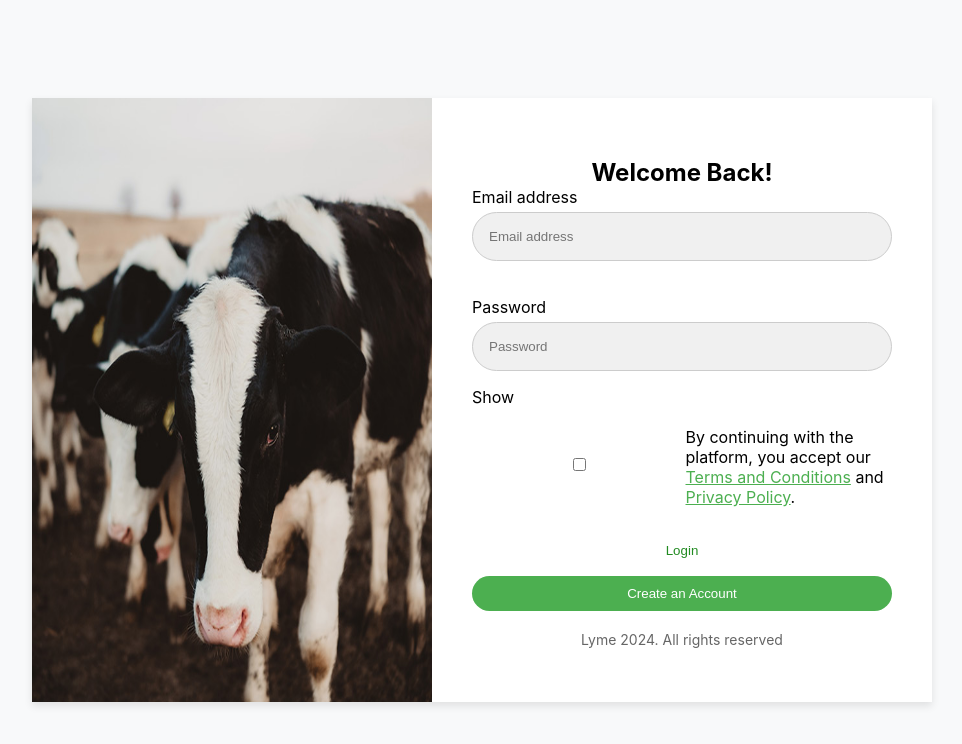
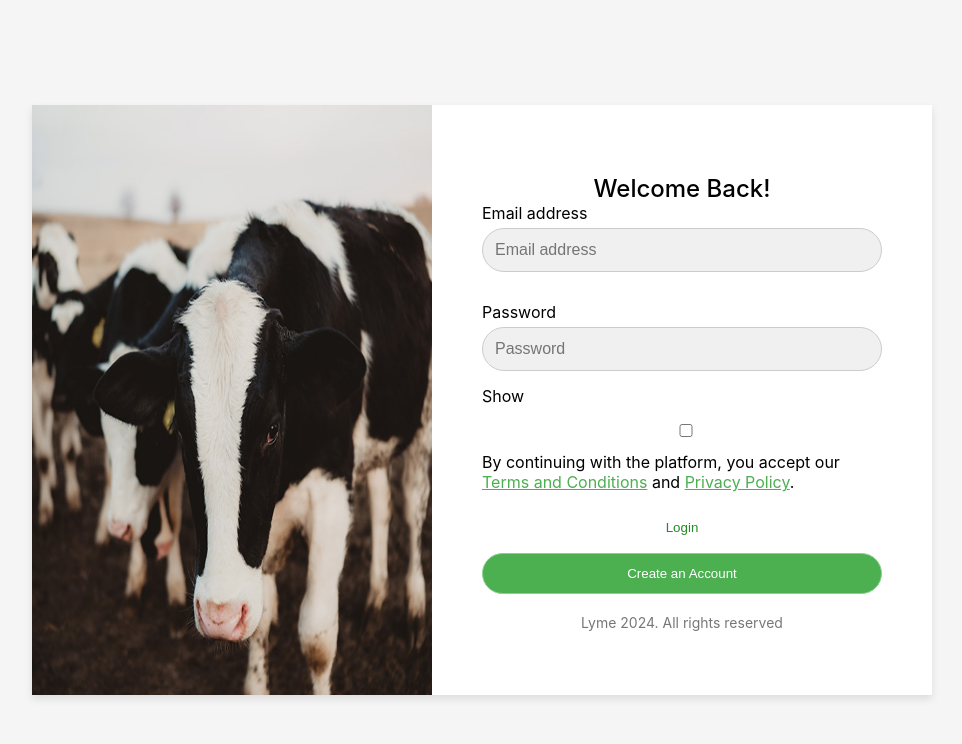
Before and after one commit to Thulani54/lyme-frontend, a React (Vite) app: page /LoginPage in a window 1280 px wide. Shown: the top 744 px of the page, without its empty margins (158-1120 px from the left). Built offline with nearby package versions, Linux system fonts and the light colour scheme.

Commit message:
changes made

```diff
--- a/src/components/LoginPage.css
+++ b/src/components/LoginPage.css
@@ -1,7 +1,7 @@
 body {
     font-family: "Inter", sans-serif;
     margin: 0;
-    background-color: #f5f5f5;
+    background-color: #f4f4f4;
 }
 
 .login-page {
@@ -9,7 +9,6 @@ body {
     justify-content: center;
     align-items: center;
     height: 100vh;
-    background-color: #f8f9fa;
 }
 
 .login-container {
@@ -19,7 +18,6 @@ body {
     background-color: #fff;
     box-shadow: 0 4px 8px rgba(0, 0, 0, 0.1);
     overflow: hidden;
-
 }
 
 .image-section {
@@ -32,13 +30,12 @@ body {
     width: 100%;
     height: 100%;
     position: absolute;
-    top: 0;
-    left: 0;
+
 }
 
 .form-section {
     flex: 1;
-    padding: 40px;
+    padding: 50px;
     display: flex;
     flex-direction: column;
     justify-content: center;
@@ -48,14 +45,16 @@ body {
 h2 {
     margin-bottom: 20px;
     font-size: 24px;
+    font-weight: 500;
+}
+
+
+label {
+    margin-bottom: 1.5rem;
 }
 
 .form-group {
-    margin-bottom: 20px;
-}
-
-label {
-    margin-bottom: 0.5rem;
+    margin-bottom: 15px;
 }
 
 .form-group label {
@@ -63,19 +62,17 @@ label {
     margin-bottom: 5px;
 }
 
-.form-group input[type="text"],
-.form-group input[type="password"] {
-    padding: 1rem;
-    margin-bottom: 1rem;
+.form-group input {
+    width: 100%;
+    padding: 12px;
     border: 1px solid #ccc;
     border-radius: 25px;
-    background-color: #f0f0f0;
+    font-size: 16px;
 }
 
 .login-button {
-    background-color: #3c5149;
     color: white;
-    padding: 10px;
+    padding: 12px;
     border: none;
     border-radius: 25px;
     cursor: pointer;
@@ -85,26 +82,45 @@ label {
 
 .create-account-button {
     color: white;
-    padding: 10px;
-    border: none;
+    padding: 12px;
+    border: 1px solid #8ECF90;
     border-radius: 25px;
     cursor: pointer;
     width: 100%;
     margin-top: 10px;
 }
 
-.checkbox-group {
-    display: flex;
-    align-items: center;
-    margin-bottom: 20px;
-}
-
-.input[type="checkbox"] {
-    margin-right: 5px;
+.toggle-password {
+    cursor: pointer;
 }
 
 .copyright {
     margin-top: 20px;
     font-size: 14px;
-    color: #666;
+    color: #777;
 }
+
+.checkbox {
+    display: inline-block;
+    position: relative;
+    margin-left: 10px;
+  }
+
+.checkbox input[type="checkbox"] {
+    display: none;
+  }
+
+.checkbox .checkmark {
+    position: absolute;
+    height: 16px;
+    width: 16px;
+    border-radius: 50%;
+    background-color: #fff;
+    border: 1px solid #ddd;
+    cursor: pointer;
+  }
+
+.checkbox input[type="checkbox"]:checked + .checkmark {
+    background-color: #A6D493;
+    border: 1px solid #A6D493;
+}
```
